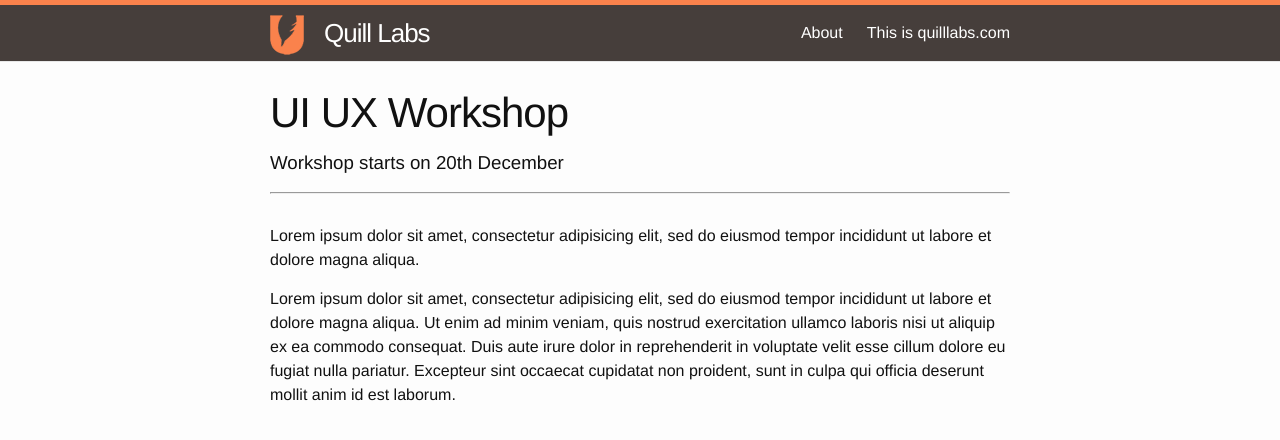
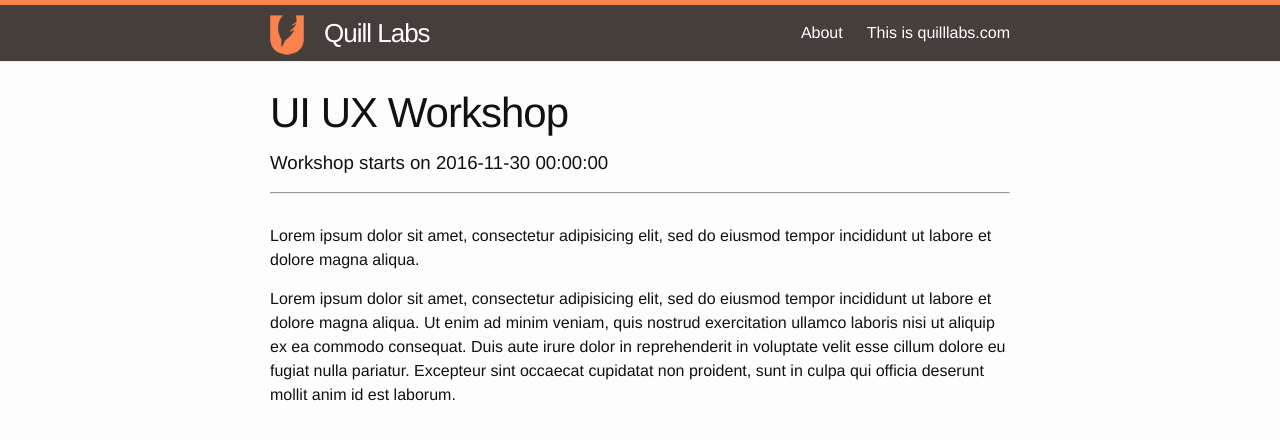
Before and after one commit to amite/quilllabs.com, a Jekyll site: the page built from _posts/2016-11-11-new-post.markdown, in a window 1280 px wide. Shown: the top 440 px of the page. Built offline with Jekyll 4.4.1, drawn with Linux system fonts in a browser that asks for light colours.

Commit message:
Update from Forestry.io - 2016-11-11-new-post.markdown

```diff
--- a/_posts/2016-11-11-new-post.markdown
+++ b/_posts/2016-11-11-new-post.markdown
@@ -5,10 +5,10 @@ layout: workshop
 postImage: ''
 categories:
 - workshops
-startDate: 20th December
-endDate: 21st December
+startDate: '2016-11-30 00:00:00'
+endDate: '2016-12-01 00:00:00'
 startTime: '10:00:00'
-endTime: '18:00:00'
+endTime: '2016-12-02 00:00:00'
 presenters: Saurabh Suman
 slug: ui-ux-workshop
 excerpt: |-
```
Also changed, not shown: forestryio/images/es6-browser-support.png (added).
